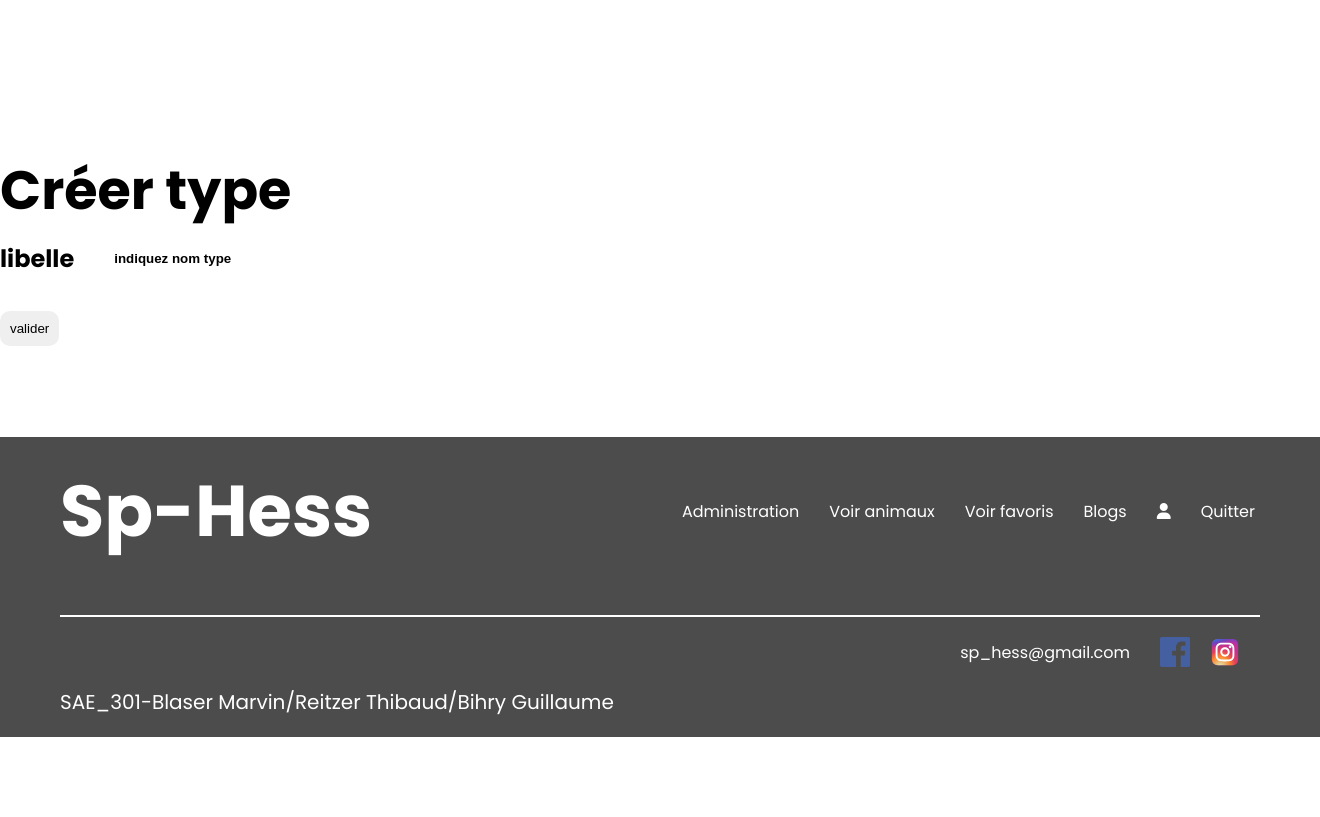
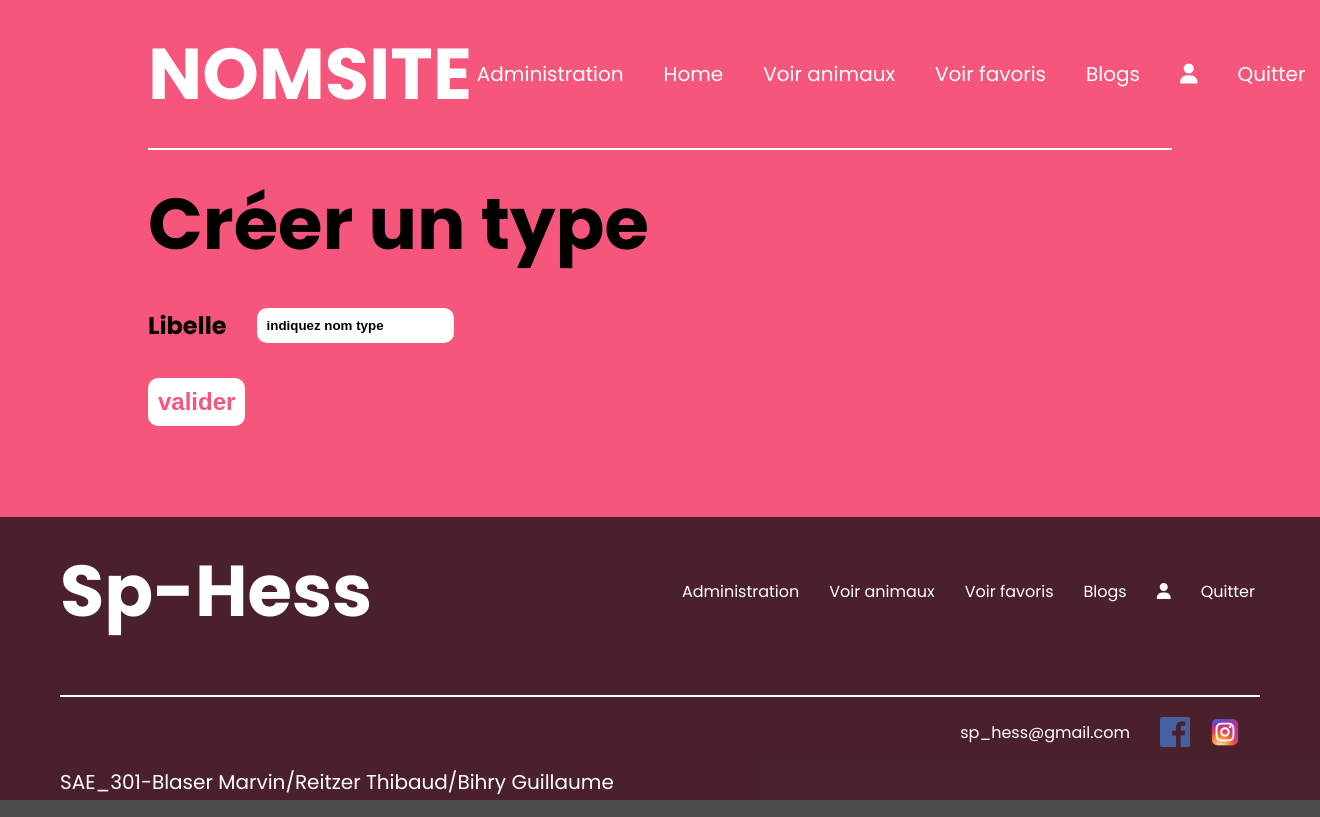
Before and after one commit to gbihry/spa, a PHP site: template vue/type/create.php in a window 1320 px wide. Before the commit the page ends 737 px from the top, so only its background shows below. Run offline with PHP 8.4, Linux system fonts and the light colour scheme; the template is opened without the code that fills it, so the values that code supplies are empty; the visitor is signed in with stand-in values (Sample User, id 1); some libraries are stand-ins or nearby versions.

Commit message:
Edit pages of the type folder on the admin panel

```diff
--- a/vue/type/create.php
+++ b/vue/type/create.php
@@ -1,22 +1,25 @@
 <?php
 $title = TITREONGLET;
 $header = NOMSITE;
-$titre = "Créer type";
+$titre = "";
 
 ob_start();
 
-if(isset($_SESSION['USER'])){
+if (isset($_SESSION['USER'])) {
     ?>
-    <form action=<?=$_SERVER['PHP_SELF']."?action=ajouterType"?> method="POST">
+    <div class="background_user_interface"></div>
+    <section class="edit_page_admin_section">
+        <h1>Créer un type</h1>
+        <form action=<?= $_SERVER['PHP_SELF'] . "?action=ajouterType" ?> method="POST">
             <div class="form_elt">
                 <label for="">
-                <span>libelle</span>
+                    <span>Libelle</span>
                     <input type="text" name="libelle" class="texte" id="" placeholder="indiquez nom type" required>
                 </label>
             </div>
-        <input type="submit" class="valid" name="ok" value="valider">
+            <input type="submit" class="valid valid_button" name="ok" value="valider">
         </form>
-
+    </section>
     <?php
 }
 
```
Also changed, not shown: vue/type/edit.php (+9 -4 lines). Lines whose indentation alone changed are shown as unchanged.
